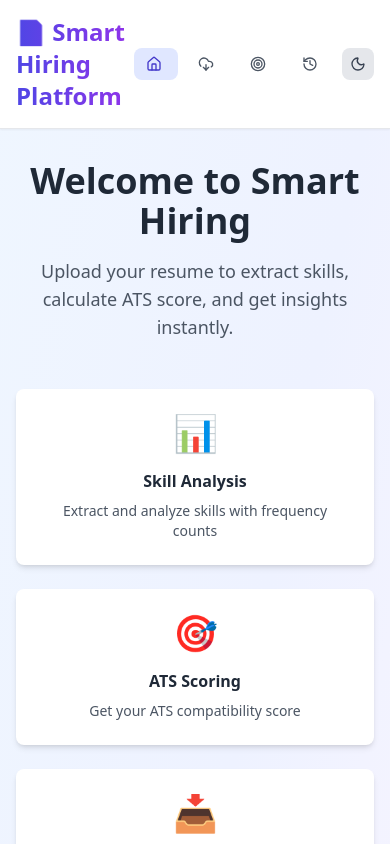
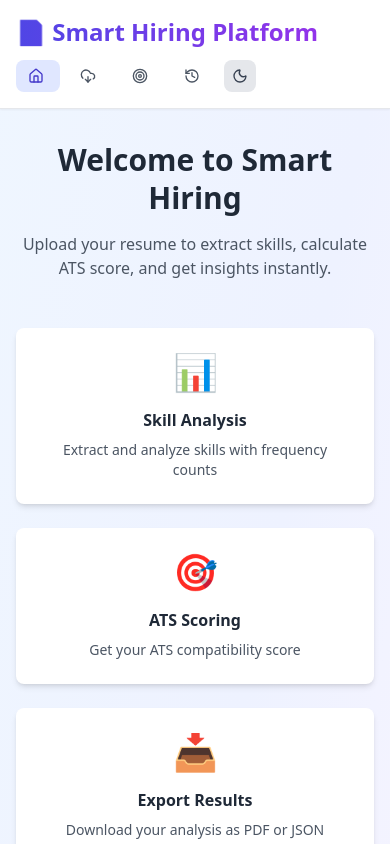
Before and after one commit to Vaish123-M/smart-hiring-platform, a React (Vite) app in the folder ai-resume-frontend/: page / in a window 390 px wide. Shown: the top 844 px of the page. Built offline with nearby package versions, Linux system fonts and the light colour scheme.

Commit message:
Improve responsive layout across nav, home, and analyze pages

```diff
--- a/ai-resume-frontend/src/App.jsx
+++ b/ai-resume-frontend/src/App.jsx
@@ -156,14 +156,14 @@ function App() {
         {/* Navigation */}
         <nav className={`${darkMode ? 'bg-gray-800 border-gray-700' : 'bg-white'} shadow-sm sticky top-0 z-40 border-b`}>
           <div className="max-w-7xl mx-auto px-4 sm:px-6 lg:px-8 py-4">
-            <div className="flex items-center justify-between">
+            <div className="flex items-center justify-between gap-3 flex-wrap">
               <h1
                 className={`text-2xl font-bold bg-gradient-to-r from-indigo-600 to-purple-600 bg-clip-text text-transparent cursor-pointer hover:opacity-80 transition`}
                 onClick={() => handleReset()}
               >
                 📄 Smart Hiring Platform
               </h1>
-              <div className="flex items-center space-x-2 sm:space-x-3">
+              <div className="flex items-center space-x-2 sm:space-x-3 flex-wrap gap-y-2 justify-end">
                 <button
                   onClick={() => setCurrentPage('home')}
                   className={`flex items-center px-3 sm:px-4 py-2 rounded-lg transition ${
@@ -246,7 +246,7 @@ function App() {
         </nav>
 
         {/* Main Content */}
-        <main className={`max-w-7xl mx-auto px-4 sm:px-6 lg:px-8 py-8 ${darkMode ? 'text-gray-100' : ''}`}>
+        <main className={`max-w-7xl mx-auto px-4 sm:px-6 lg:px-8 py-8 pb-20 ${darkMode ? 'text-gray-100' : ''}`}>
         {error && (
           <div className="mb-6 p-4 bg-red-50 border border-red-200 rounded-lg text-red-700 text-sm flex items-start">
             <span className="mr-3">⚠️</span>
@@ -261,13 +261,13 @@ function App() {
         {currentPage === 'home' && (
           <>
             <div className="text-center mb-12">
-              <h2 className="text-4xl font-bold text-gray-800 mb-4">Welcome to Smart Hiring</h2>
-              <p className="text-gray-600 text-lg max-w-2xl mx-auto">
+              <h2 className="text-3xl sm:text-4xl lg:text-5xl font-bold text-gray-800 mb-4 leading-tight">Welcome to Smart Hiring</h2>
+              <p className="text-gray-600 text-base sm:text-lg max-w-2xl mx-auto">
                 Upload your resume to extract skills, calculate ATS score, and get insights instantly.
               </p>
             </div>
 
-            <div className="grid md:grid-cols-3 gap-6 mb-12">
+            <div className="grid grid-cols-1 sm:grid-cols-2 lg:grid-cols-3 gap-6 mb-12">
               <div className="bg-white rounded-lg shadow-md p-6 text-center hover:shadow-lg transition">
                 <div className="text-4xl mb-4">📊</div>
                 <h3 className="font-semibold text-gray-800 mb-2">Skill Analysis</h3>
@@ -306,13 +306,15 @@ function App() {
               </button>
             </div>
 
-            {/* Optional JD-based ATS toggle */}
-            <div className="flex items-center justify-between bg-white rounded-lg p-4 shadow-sm">
+            <div className="flex flex-col gap-4 md:flex-row md:items-center md:justify-between bg-white rounded-lg p-4 shadow-sm">
               <p className="text-sm text-gray-600">
                 This resume has been analyzed successfully.
               </p>
+              <div className="text-xs text-gray-500">Optimized for ATS readability</div>
             </div>
 
+            <div className="grid lg:grid-cols-3 gap-6">
+              <div className="lg:col-span-2 space-y-6">
                 {/* ATS Score Card */}
                 <ATSScoreDisplay
                   skills={skills}
@@ -323,7 +325,7 @@ function App() {
                 {/* Change Since Last Analysis */}
                 {analysisDelta?.previous && (
                   <div className={`rounded-lg border shadow-sm p-5 ${darkMode ? 'bg-gray-800 border-gray-700' : 'bg-white border-gray-200'}`}>
-                <div className="flex items-center justify-between mb-4">
+                    <div className="flex items-center justify-between mb-4 gap-3 flex-wrap">
                       <div>
                         <p className="text-sm font-semibold text-indigo-600">Change since last upload</p>
                         <h3 className="text-xl font-bold text-gray-800 dark:text-gray-100">Progress snapshot</h3>
@@ -333,7 +335,7 @@ function App() {
                       </div>
                     </div>
 
-                <div className="grid md:grid-cols-3 gap-4">
+                    <div className="grid sm:grid-cols-2 md:grid-cols-3 gap-4">
                       {[
                         {
                           label: 'Skill count',
@@ -377,7 +379,9 @@ function App() {
 
                 {/* Enhanced Analytics Dashboard */}
                 <AnalyticsDashboard skills={skills} />
+              </div>
 
+              <div className="space-y-4">
                 {/* Export */}
                 <ResumeExport
                   filename={resumeFilename}
@@ -385,6 +389,8 @@ function App() {
                   resumeText={resumeText}
                   atsScore={calculateATSScore(skills)}
                 />
+              </div>
+            </div>
           </div>
         )}
 
```
Lines whose indentation alone changed are shown as unchanged.
